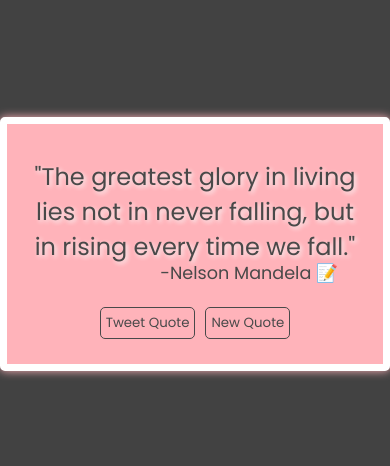
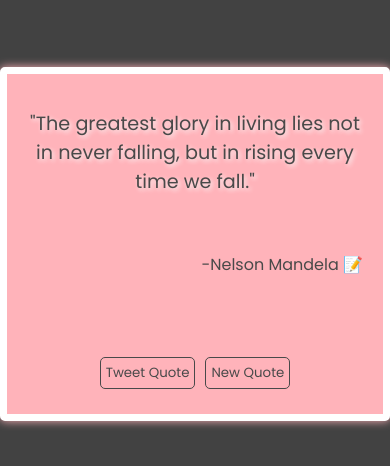
Before and after one commit to TyeStanley/colorful-quote-machine, a Next.js app: page / in a window 390 px wide. Shown: the part 178-644 px from the top of the page. Built offline with nearby package versions, Linux system fonts and the light colour scheme.

Commit message:
added mobile responsive changes

```diff
--- a/src/styles/globals.css
+++ b/src/styles/globals.css
@@ -15,7 +15,7 @@
 
 #quote-box {
   width: 500px;
-  height: 200px;
+  height: 250px;
   background-color: #f7f7f7;
   border-radius: 5px;
   border: 7px solid #FFF;
@@ -70,3 +70,18 @@ button:hover {
   color: #f7f7f7;
   border: 1px solid #f7f7f7;
 }
+
+@media (max-width: 400px) {
+  #quote-box {
+    height: 300px;
+  }
+
+  #text {
+    font-size: 1.2rem;
+  }
+
+  #author {
+    right: 0px;
+    font-size: 1rem;
+  }
+}
```
